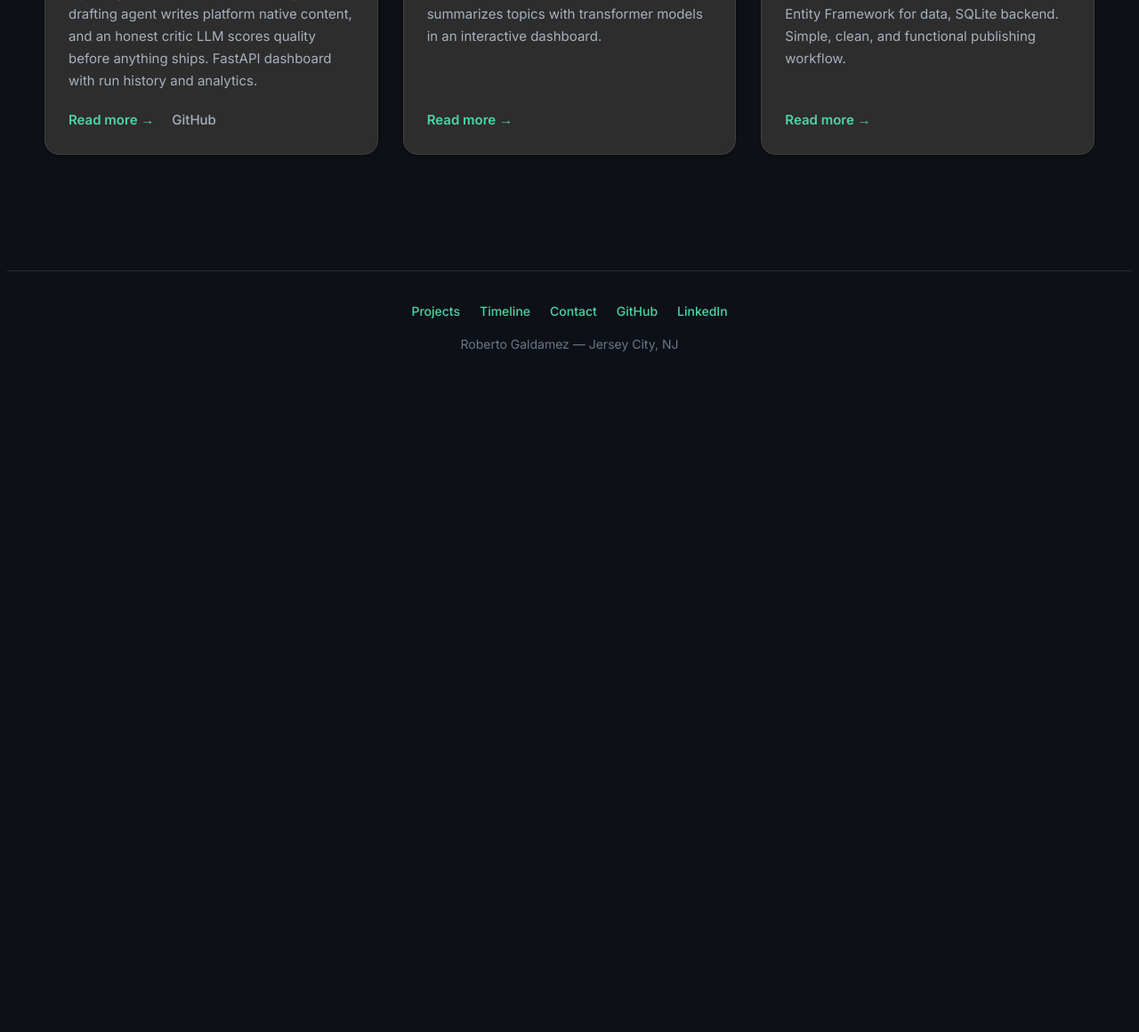
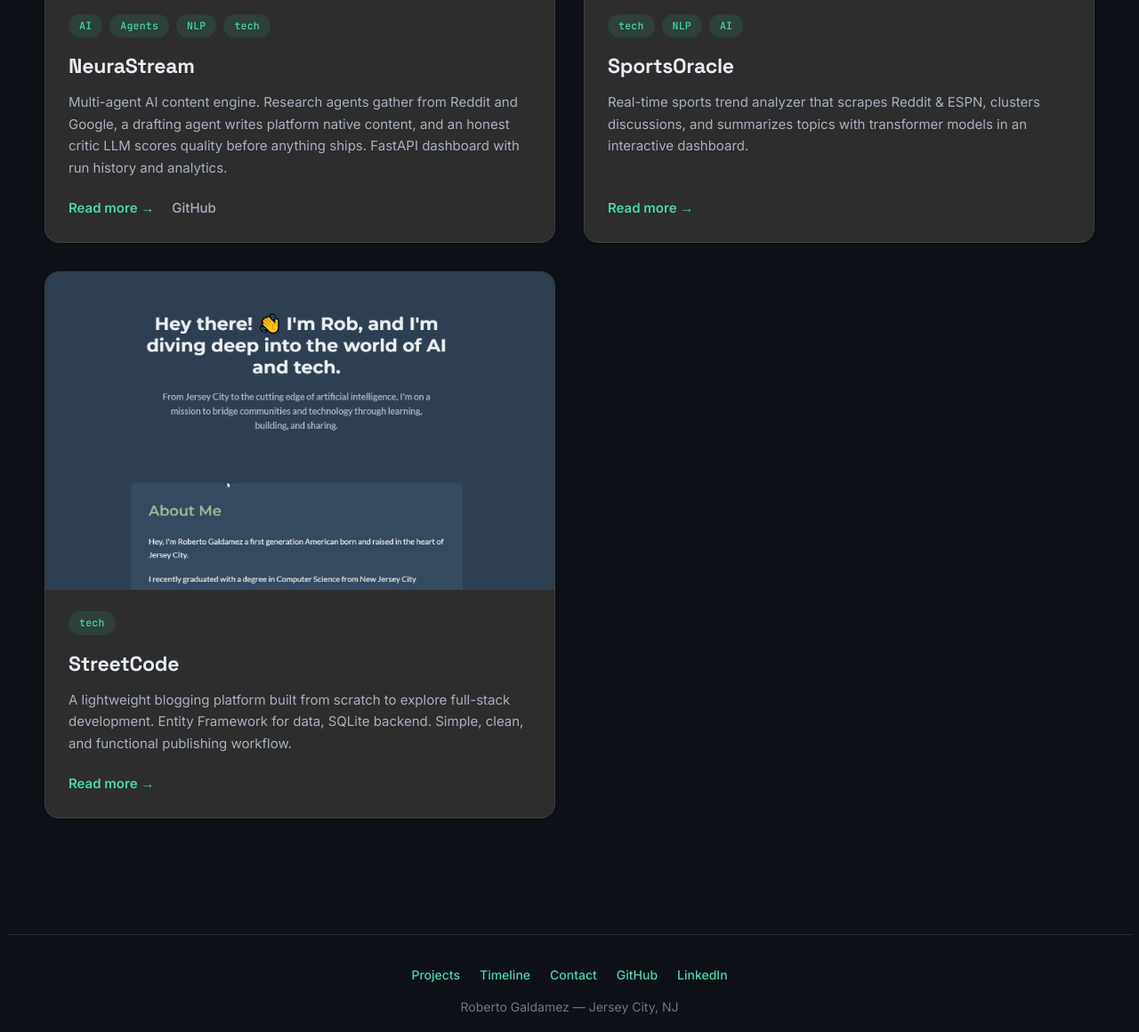
Before and after one commit to robdreamville/Portfolio, a Flask app: page /projects in a window 1280 px wide; the page is wider, and only the part inside the window is pictured. Shown: the part 715-1875 px from the top of that part at 89% size. Before the commit the page ends 1110 px from the top of that part, so only its background shows below. Run offline with Flask 3, Linux system fonts and the light colour scheme.

Commit message:
Bigger project cards: larger grid cards and taller 16/10 media previews

```diff
--- a/board/static/css/modern.css
+++ b/board/static/css/modern.css
@@ -296,8 +296,8 @@ body.dark-mode #net { opacity: 0.7; }
 
 .project-grid {
   display: grid;
-  grid-template-columns: repeat(auto-fill, minmax(330px, 1fr));
-  gap: 28px;
+  grid-template-columns: repeat(auto-fill, minmax(400px, 1fr));
+  gap: 32px;
   margin-top: 10px;
 }
 
@@ -320,9 +320,10 @@ body.dark-mode #net { opacity: 0.7; }
 
 .project-media {
   display: block;
-  aspect-ratio: 16 / 9;
+  aspect-ratio: 16 / 10;
   overflow: hidden;
   background: var(--surface-2);
+  box-shadow: inset 0 0 0 1px rgba(0, 0, 0, 0.06);
 }
 
 .project-media img {
```
